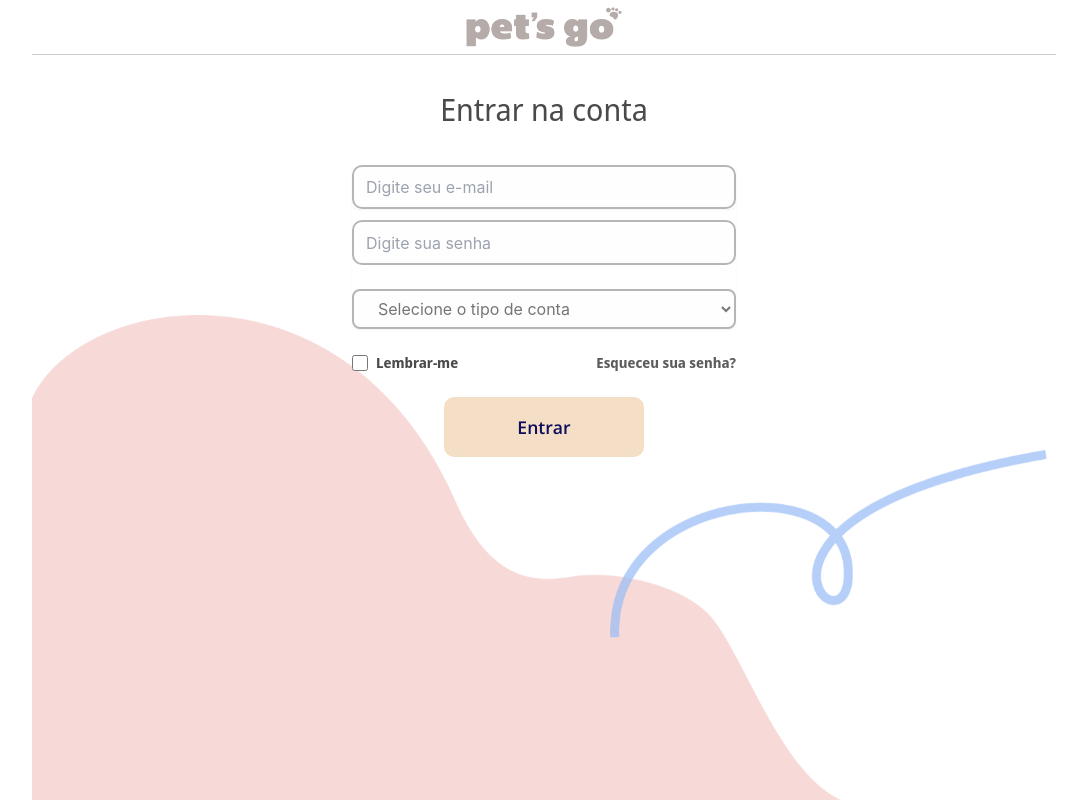
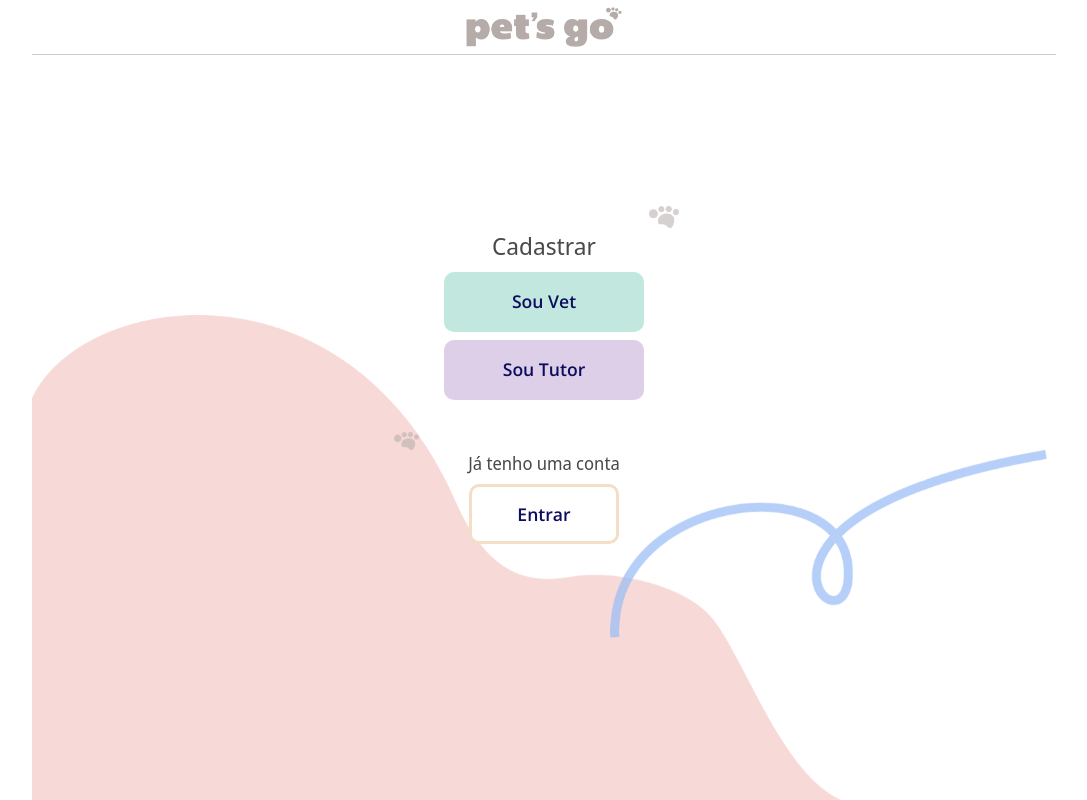
Before and after one commit to gustavoaraujofe/pets-go-front, a React (Create React App) app: page / in a window 1280 px wide. Before the commit this address led to /login. Shown: the whole page, without its empty margins (96-1183 px from the left). Built offline with nearby package versions, Linux system fonts and the light colour scheme.

Commit message:
proteçao de rotas

```diff
--- a/src/components/App.js
+++ b/src/components/App.js
@@ -41,7 +41,7 @@
           />
           <Route path="/signup/:type" element={<Signup />} />
           <Route path="/edit-account/:type" element={<ProtectedRoute component={EditAccount} />} />
-          <Route path="/" element={<ProtectedRoute component={Home} />} />
+          <Route path="/" element={<Home />} />
           <Route path="/login" element={<Login />} />
           <Route path="/forgot-password" element={<ForgotPassword />} />
           <Route path="/new-password/:token" element={<NewPassword />} />
```
